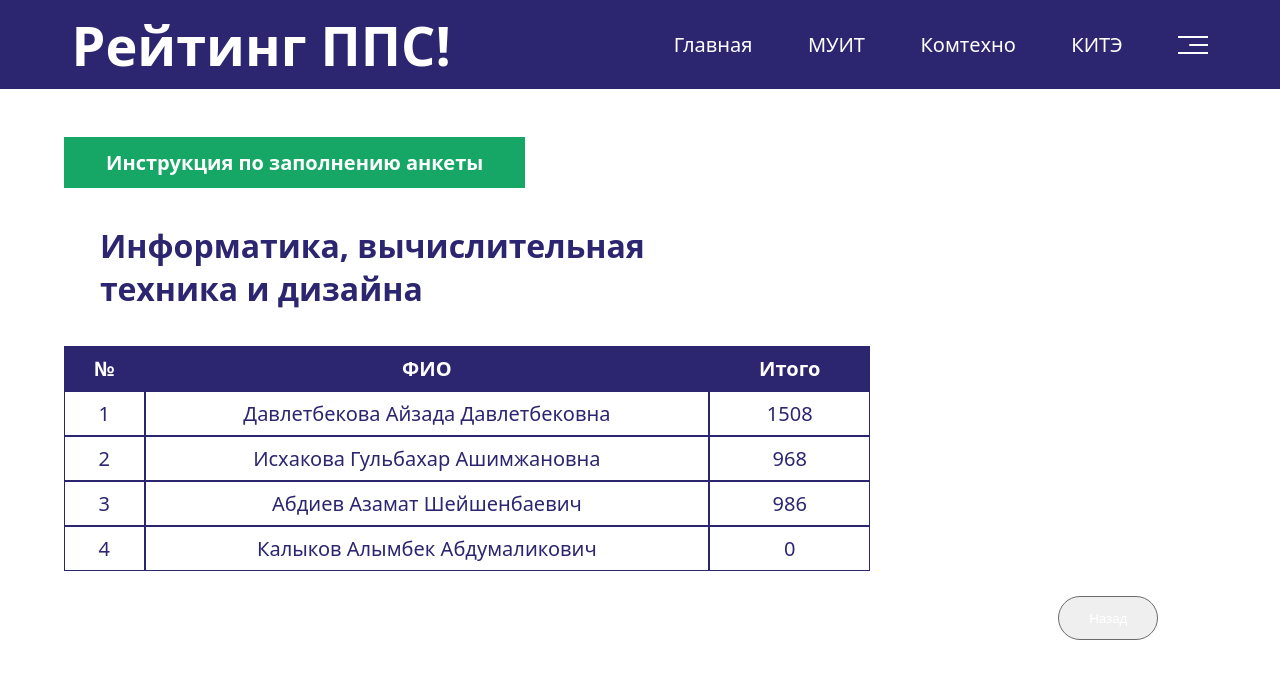
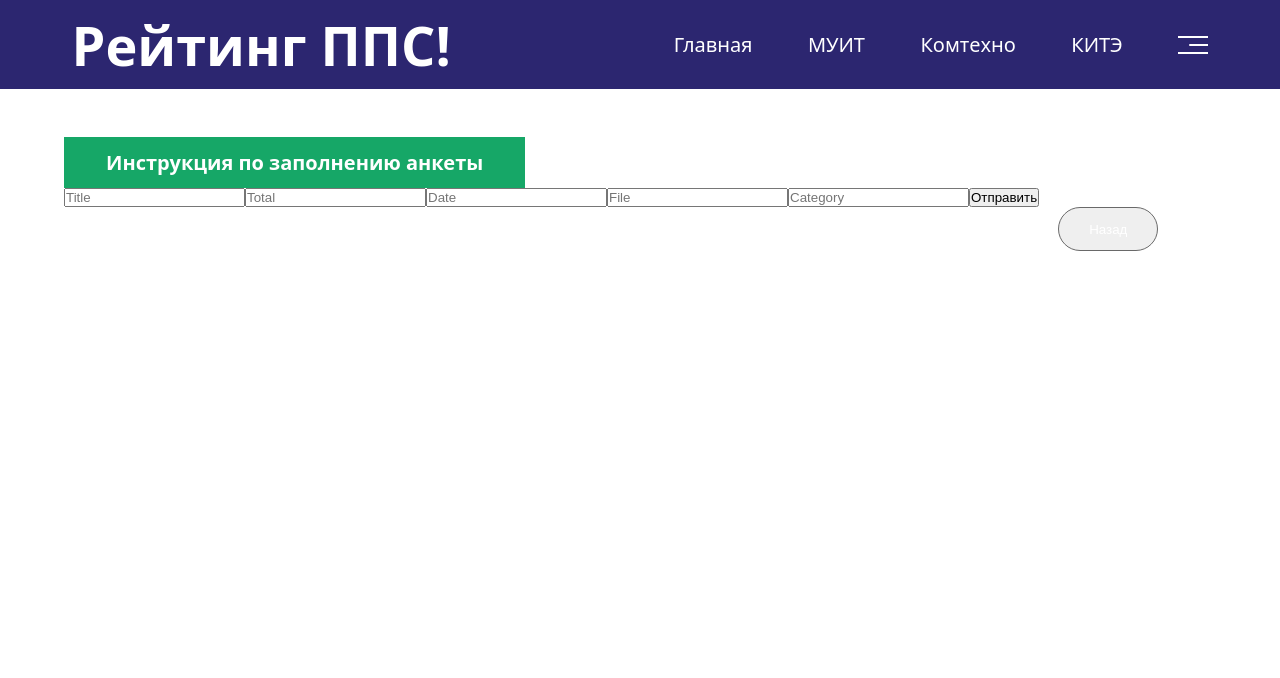
Before and after one commit to MFQ7aq/For_College-, a React (Vite) app: page /KOMTEHNO/IVTD in a window 1280 px wide. Shown: the top 678 px of the page. Built offline with nearby package versions, Linux system fonts and the light colour scheme.

Commit message:
20.02 Тест

```diff
--- a/src/pages/KOMTEH/IVTD.jsx
+++ b/src/pages/KOMTEH/IVTD.jsx
@@ -1,8 +1,35 @@
+import axios from "axios"
+import { useState } from 'react';
 import BackButton from "../../components/Back"
 import NavBar from "../../components/NavBar"
 import { Link } from "react-router-dom"
 
 function Ivtd() {
+  const [title, setTitle] = useState('');
+  const [total, setTotal] = useState('');
+  const [date, setDate] = useState('');
+  const [file, setFile] = useState('');
+  const [category, setCategory] = useState('');
+
+  const handleSubmit = (e) => {
+    e.preventDefault();
+    axios.post('http://localhost:8092/pps/awards', {
+      title: String,
+      total: Number,
+      date: Number,
+      file: String,
+      category: String,
+    })
+      .then(function (response) {
+        if (response.status === 200 || response.status === 204) {
+          console.log("200 || 204")
+        }
+      })
+      .catch(function (error) {
+        console.log(error);
+      });
+  }
+
   return (
     <div className="сontents">
       <div className="header">
@@ -10,55 +37,16 @@ function Ivtd() {
       </div>
       <div className="main">
         <button className="btn" ><Link to="https://intuit.kg/questionnaire/" className="btn__link" >Инструкция по заполнению анкеты</Link></button>
-        <div className="Edu__logo-name">
-          <div className="Link__name Edu__text-M">Информатика, вычислительная техника и дизайна</div>
-        </div>
-        <div className="table__link">
-          <div className="row">
-            <h5>№</h5>
-          </div>
-          <div className="row">
-            <h5>ФИО</h5>
-          </div>
-          <div className="row">
-            <h5>Итого</h5>
-          </div>
-          <div className="row">
-            <h6>1</h6>
-          </div>
-          <div className="row">
-            <h6>Давлетбекова Айзада Давлетбековна</h6>
-          </div>
-          <div className="row">
-            <h6>1508</h6>
-          </div>
-          <div className="row">
-            <h6>2</h6>
-          </div>
-          <div className="row">
-            <h6>Исхакова Гульбахар Ашимжановна</h6>
-          </div>
-          <div className="row">
-            <h6>968</h6>
-          </div>
-          <div className="row">
-            <h6>3</h6>
-          </div>
-          <div className="row">
-            <h6>Абдиев Азамат Шейшенбаевич</h6>
-          </div>
-          <div className="row">
-            <h6>986</h6>
-          </div>
-          <div className="row">
-            <h6>4</h6>
-          </div>
-          <div className="row">
-            <h6>Калыков Алымбек Абдумаликович</h6>
-          </div>
-          <div className="row">
-            <h6>0</h6>
-          </div>
+
+        <div className="register">
+          <form onSubmit={handleSubmit}>
+            <input type="text" value={title} onChange={e => setTitle(e.target.value)} placeholder="Title" />
+            <input type="text" value={total} onChange={e => setTotal(e.target.value)} placeholder="Total" />
+            <input type="text" value={date} onChange={e => setDate(e.target.value)} placeholder="Date" />
+            <input type="text" value={file} onChange={e => setFile(e.target.value)} placeholder="File" />
+            <input type="text" value={category} onChange={e => setCategory(e.target.value)} placeholder="Category" />
+            <button type="submit">Отправить</button>
+          </form>
         </div>
         <BackButton/>
       </div>
```
